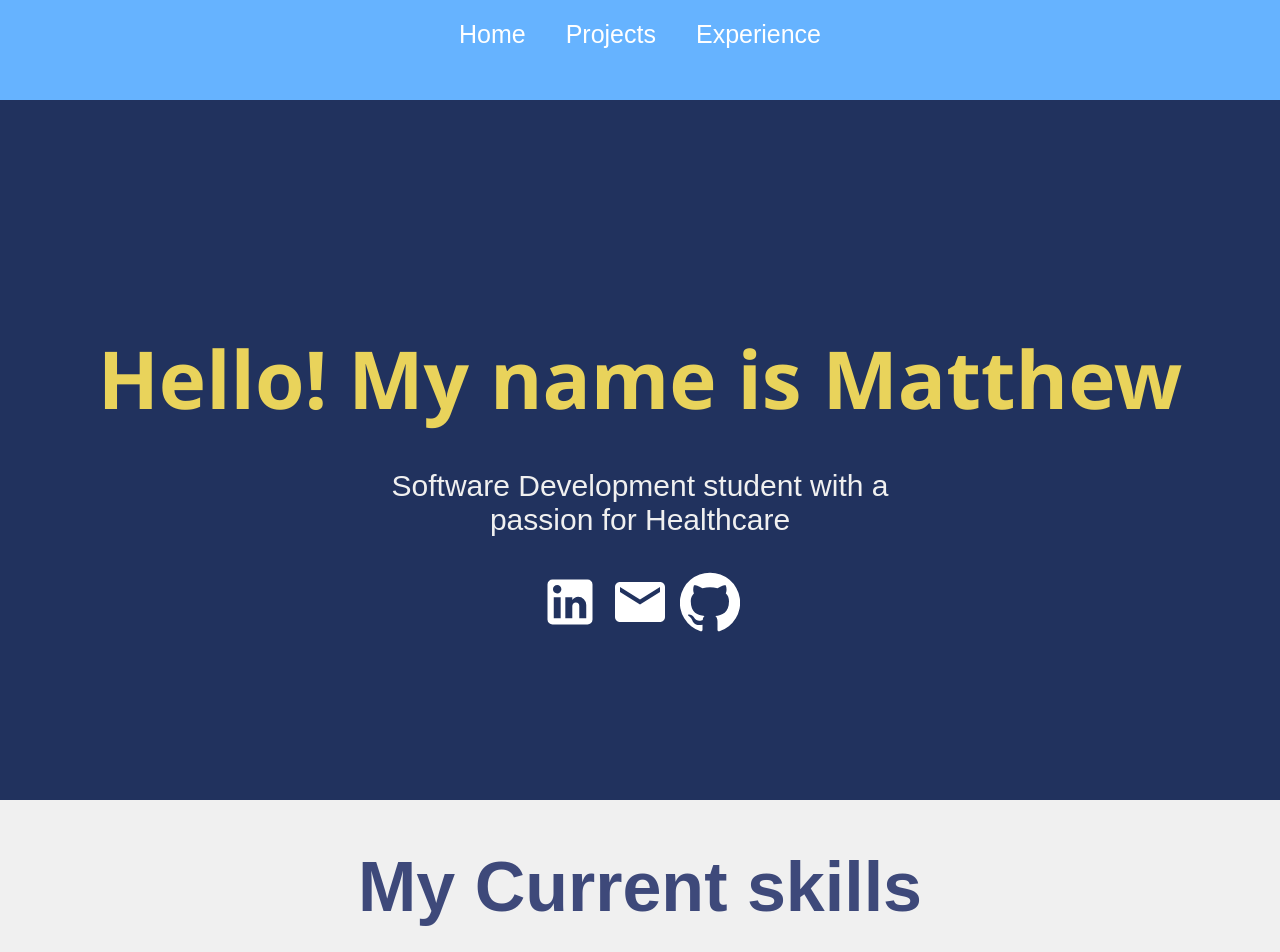
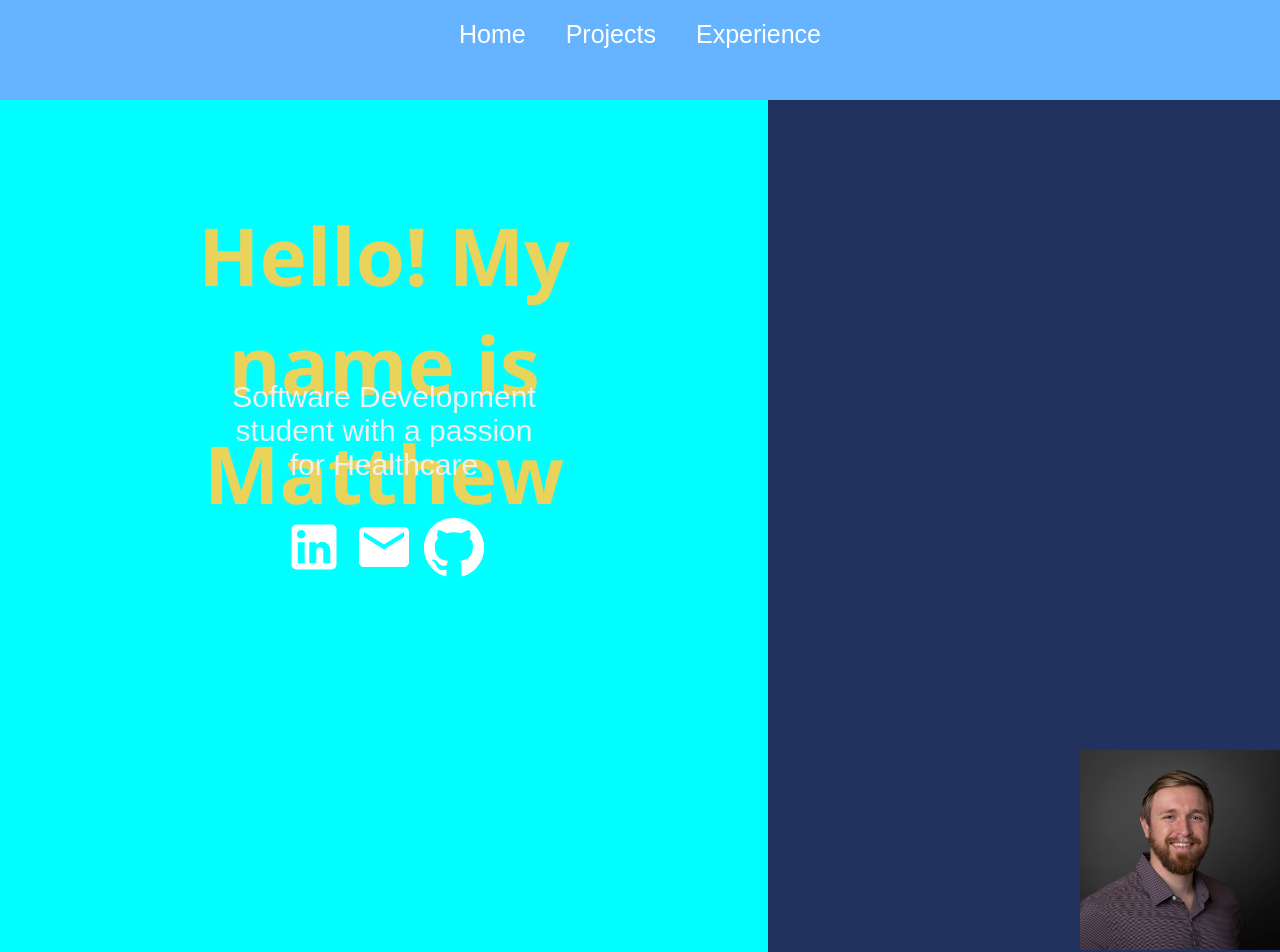
Before and after one commit to Mattdavis80/my-website, a React (Create React App) app: page / in a window 1280 px wide. Shown: the top 952 px of the page. Built offline with nearby package versions, Linux system fonts and the light colour scheme.

Commit message:
updating to git

```diff
--- a/src/Pages/HomePage.jsx
+++ b/src/Pages/HomePage.jsx
@@ -1,16 +1,23 @@
 import React from "react";
 import { LinkedIn, GitHub, Email } from "@material-ui/icons";
 import "../styles/Home.css";
+import picture from "../images/picture.jpg";
+
 const HomePage = () => {
   return (
     <div className="home">
       <div className="about">
+        <img id="headshot-pic" src={picture} alt="" />
+        <div className="prompt-container">
           <h2>Hello! My name is Matthew</h2>
           <div className="prompt">
             <p>Software Development student with a passion for Healthcare</p>
+            <div className="icon-container">
               <LinkedIn />
               <Email />
               <GitHub />
+            </div>
+          </div>
         </div>
       </div>
       <div className="skills">
--- a/src/styles/Home.css
+++ b/src/styles/Home.css
@@ -7,14 +7,28 @@
 
 .about {
   width: 100%;
-  height: calc(100vh - 100px);
+  height: calc(200vh - 100px);
   display: flex;
-  flex-direction: column;
-  justify-content: center;
+  flex-direction: row-reverse;
+  justify-content: space-between;
   align-items: center;
   text-align: center;
   background-color: #21325e;
   color: #f0f0f0;
+}
+
+.prompt-container {
+  display: flex;
+  flex-direction: column;
+  width: 60%;
+  background-color: aqua;
+  justify-content: flex-start;
+  align-items: center;
+  height: 100%;
+}
+
+#headshot-pic {
+  height: 200px;
 }
 
 .about h2 {
@@ -22,6 +36,7 @@
   font-size: 80px;
   color: #e9d35b;
   height: 50px;
+  margin: 100px;
 }
 
 .about .prompt {
```
Also changed, not shown: src/images/picture.jpg (added). Lines whose indentation alone changed are shown as unchanged.
